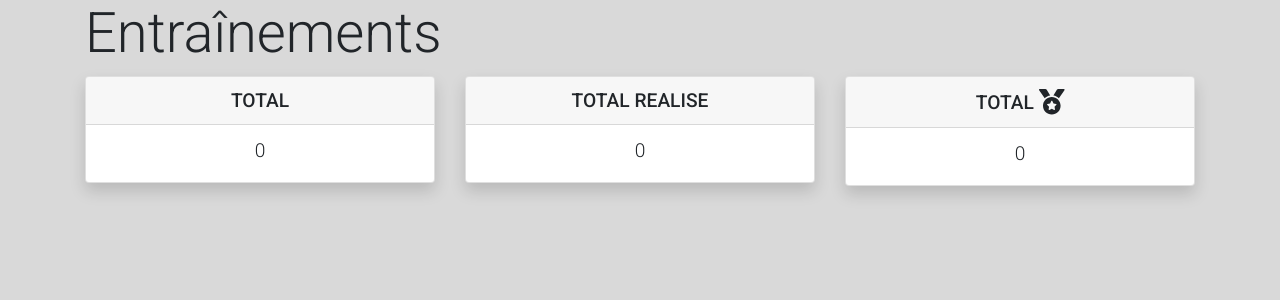
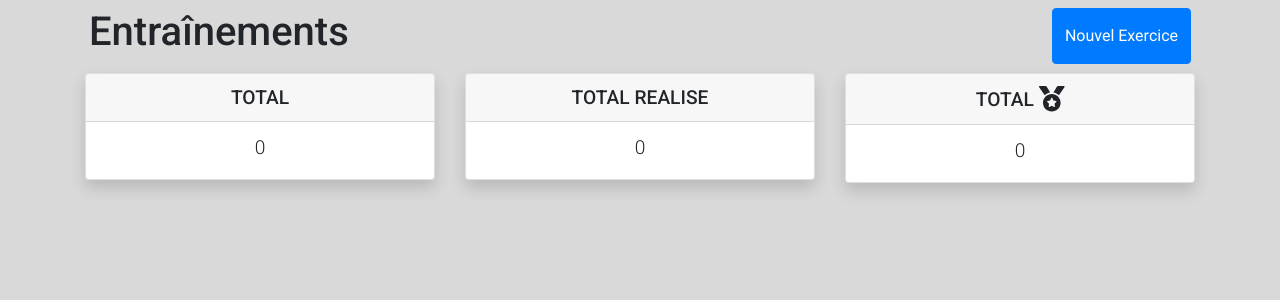
Before and after one commit to JN-Lab/fitperf, a Django app: page /app/trainings/ in a window 1280 px wide. Shown: the part 56-356 px from the top of the page. Run offline with Django 3.2, Linux system fonts and the light colour scheme; the visitor is signed in with stand-in values (Sample User, id 1); data that the repository does not hold is empty; some libraries are stand-ins or nearby versions.

Commit message:
define some methods in Tool class for trainings_list view to manage time

```diff
--- a/fitperf/program_builder/templates/program_builder/trainings_list.html
+++ b/fitperf/program_builder/templates/program_builder/trainings_list.html
@@ -4,7 +4,10 @@
 {% block content %}
 {% load static %}
 <main class="container">
-    <h1 class="display-4">Entraînements</h1>
+    <div class="row mx-1 my-2 justify-content-between">
+        <h1 class="d-inline">Entraînements</h1>
+        <button type="button" class="btn btn-primary">Nouvel Exercice</button>
+    </div>
     <div class="row">
         <div class="col-12">
             {% if messages %}
--- a/fitperf/program_builder/views.py
+++ b/fitperf/program_builder/views.py
@@ -117,19 +117,21 @@ def trainings_list(request):
         db_training = DBTraining()
         training_pk = request.POST.get("training_pk")
         performance_value = request.POST.get("performance_value")
-        print(performance_value)
-        print(type(performance_value))
         training = db_training.get_one_training_from_pk(training_pk)
+
+        # For trainings with time as performance_type, we convert string from input type=time in seconds(int)
         if training.performance_type == "duree":
-            performance_value = datetime.strptime(performance_value, '%H:%M:%S')
-            performance_value = performance_value.hour * 60 * 60 + performance_value.minute * 60 + performance_value.second
-        print(performance_value)
+            performance_value = tools.convert_string_time_into_int_seconds(performance_value)
+
+        # We register the new performance_value
         training.performance_value = performance_value
         training.done = True
         training.save()
 
     db = DataTreatment()
     trainings = db.get_all_trainings_per_user_in_dict(request.user)
+
+    # For trainings with time as performance_type, we convert performance_value and pb in time
     for training in trainings:
         if training["performance_value"] and training["performance_type"] == "duree":
             training["performance_value"] = tools.convert_seconds_into_time(training["performance_value"])
```
Also changed, not shown: fitperf/program_builder/utils/tools.py (+10 -1 lines).
